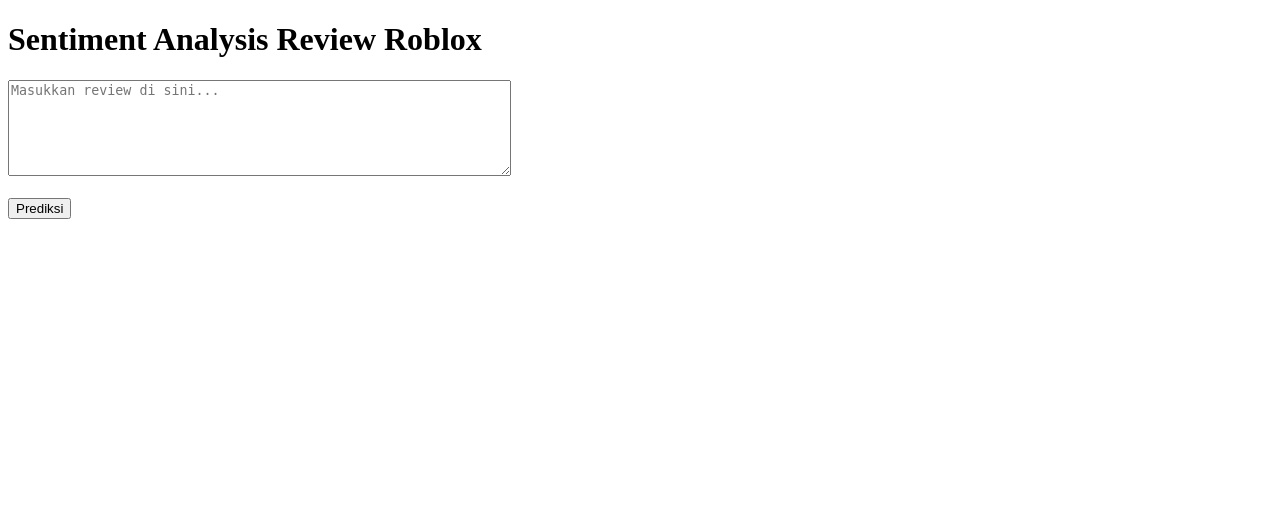
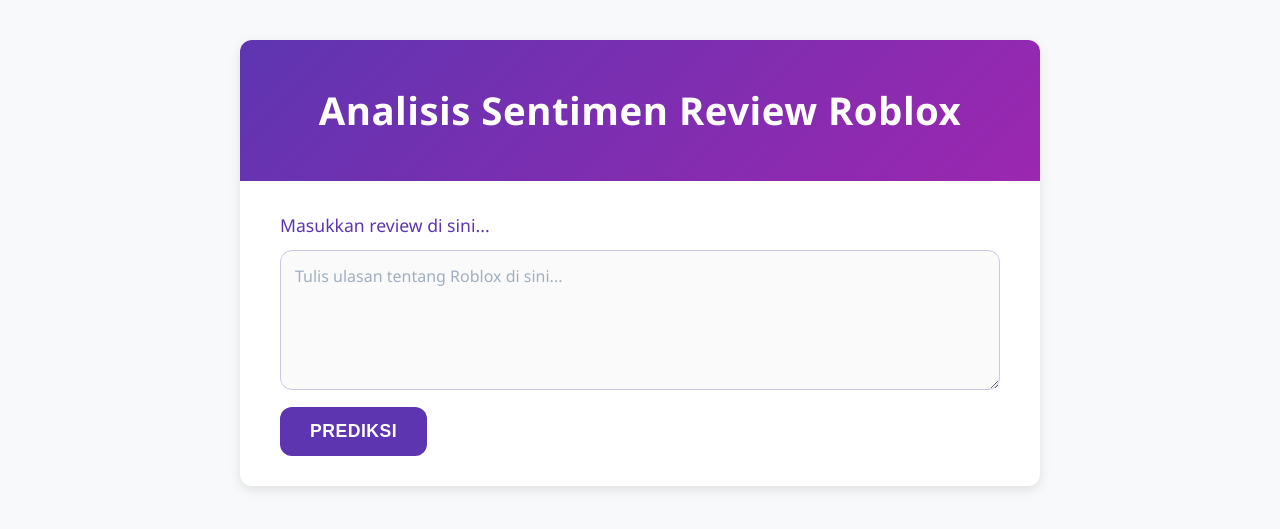
Before and after one commit to donnycharles88/DL-Sentiment-Analysis-Apk-Roblox, a FastAPI app: page / in a window 1280 px wide. Shown: the top 529 px of the page. Run offline with FastAPI, Linux system fonts and the light colour scheme; parts of the project's set-up code (start-up, migrations or seed data) failed here and were passed over.

Commit message:
Update file index.html

```diff
--- a/templates/index.html
+++ b/templates/index.html
@@ -1,23 +1,193 @@
 <!DOCTYPE html>
-<html>
+<html lang="id">
 
 <head>
-    <meta charset="UTF-8">
-    <title>Sentiment Analysis Roblox</title>
+    <meta charset="UTF-8" />
+    <meta name="viewport" content="width=device-width, initial-scale=1.0" />
+    <title>Analisis Sentimen Roblox</title>
+    <style>
+        :root {
+            --primary-color: #5e35b1;
+            --secondary-color: #9c27b0;
+            --bg-color: #f8f9fa;
+            --text-color: #2d3748;
+            --border-color: #d1c4e9;
+            --success-color: #4caf50;
+            --error-color: #f44336;
+            --shadow: 0 4px 12px rgba(0, 0, 0, 0.1);
+            --radius: 12px;
+            --transition: all 0.3s ease;
+        }
+
+        * {
+            margin: 0;
+            padding: 0;
+            box-sizing: border-box;
+        }
+
+        body {
+            font-family: 'Segoe UI', Tahoma, Geneva, Verdana, sans-serif;
+            background-color: var(--bg-color);
+            color: var(--text-color);
+            line-height: 1.6;
+            padding: 40px 20px;
+        }
+
+        .container {
+            max-width: 800px;
+            margin: 0 auto;
+            background: white;
+            border-radius: var(--radius);
+            box-shadow: var(--shadow);
+            overflow: hidden;
+        }
+
+        header {
+            background: linear-gradient(135deg, var(--primary-color), var(--secondary-color));
+            color: white;
+            text-align: center;
+            padding: 40px 20px;
+        }
+
+        header h1 {
+            font-size: 2.4rem;
+            font-weight: 600;
+            letter-spacing: 0.5px;
+        }
+
+        .form-section {
+            padding: 30px 40px;
+        }
+
+        label {
+            display: block;
+            margin-bottom: 10px;
+            font-weight: 500;
+            color: var(--primary-color);
+            font-size: 1.1rem;
+        }
+
+        textarea {
+            width: 100%;
+            height: 140px;
+            padding: 14px;
+            border: 1px solid var(--border-color);
+            border-radius: var(--radius);
+            font-size: 1rem;
+            resize: vertical;
+            transition: var(--transition);
+            font-family: inherit;
+            background-color: #fafafa;
+        }
+
+        textarea:focus {
+            outline: none;
+            border-color: var(--primary-color);
+            box-shadow: 0 0 0 3px rgba(94, 53, 177, 0.2);
+        }
+
+        textarea::placeholder {
+            color: #a0aec0;
+        }
+
+        .submit-btn {
+            background: var(--primary-color);
+            color: white;
+            border: none;
+            padding: 14px 30px;
+            font-size: 1.1rem;
+            font-weight: 600;
+            border-radius: var(--radius);
+            cursor: pointer;
+            transition: var(--transition);
+            margin-top: 10px;
+            display: inline-block;
+            text-transform: uppercase;
+            letter-spacing: 0.5px;
+        }
+
+        .submit-btn:hover {
+            background: var(--secondary-color);
+            transform: translateY(-2px);
+            box-shadow: 0 6px 12px rgba(94, 53, 177, 0.3);
+        }
+
+        .result-section {
+            padding: 30px 40px;
+            background-color: #f1f3f5;
+            border-top: 1px solid var(--border-color);
+            text-align: center;
+        }
+
+        .result-section h2 {
+            font-size: 1.6rem;
+            font-weight: 600;
+            color: var(--text-color);
+            margin-bottom: 10px;
+        }
+
+        .positive {
+            color: var(--success-color);
+            font-weight: 600;
+        }
+
+        .negative {
+            color: var(--error-color);
+            font-weight: 600;
+        }
+
+        .neutral {
+            color: #666;
+            font-weight: 600;
+        }
+
+        @media (max-width: 600px) {
+            header h1 {
+                font-size: 2rem;
+            }
+
+            .container {
+                margin: 10px;
+            }
+
+            .form-section,
+            .result-section {
+                padding: 20px;
+            }
+
+            textarea {
+                height: 100px;
+            }
+        }
+    </style>
 </head>
 
 <body>
-    <h1>Sentiment Analysis Review Roblox</h1>
+    <div class="container">
+        <header>
+            <h1>Analisis Sentimen Review Roblox</h1>
+        </header>
 
-    <form method="post" action="/predict">
-        <textarea name="text" rows="6" cols="60" placeholder="Masukkan review di sini...">{{ text or "" }}</textarea>
-        <br><br>
-        <button type="submit">Prediksi</button>
-    </form>
+        <div class="form-section">
+            <form method="post" action="/predict">
+                <label for="text">Masukkan review di sini...</label>
+                <textarea id="text" name="text" rows="6" cols="60"
+                    placeholder="Tulis ulasan tentang Roblox di sini...">{{ text or "" }}</textarea>
+                <button type="submit" class="submit-btn">Prediksi</button>
+            </form>
+        </div>
 
-    {% if result %}
-    <h2>Hasil Sentimen: {{ result }}</h2>
-    {% endif %}
+        {% if result %}
+        <div class="result-section">
+            <h2>Hasil Sentimen:
+                <span
+                    class="{% if result == 'positif' %}positive{% elif result == 'negatif' %}negative{% else %}neutral{% endif %}">
+                    {{ result | title }}
+                </span>
+            </h2>
+        </div>
+        {% endif %}
+    </div>
 </body>
 
 </html>
```
